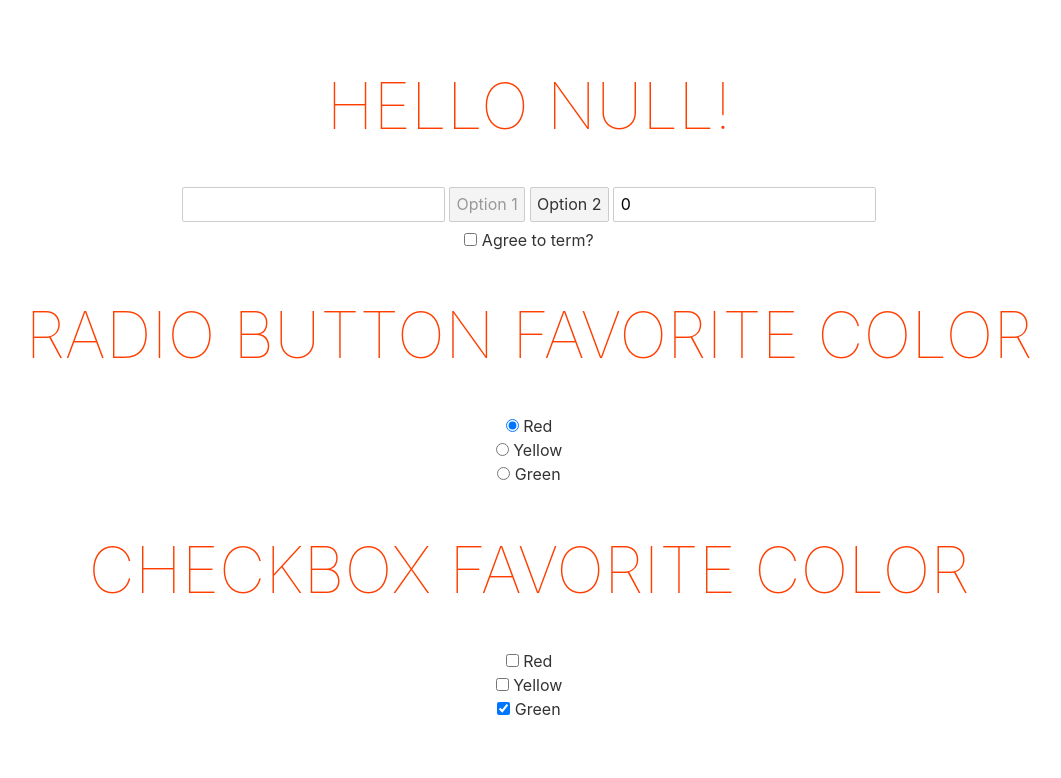
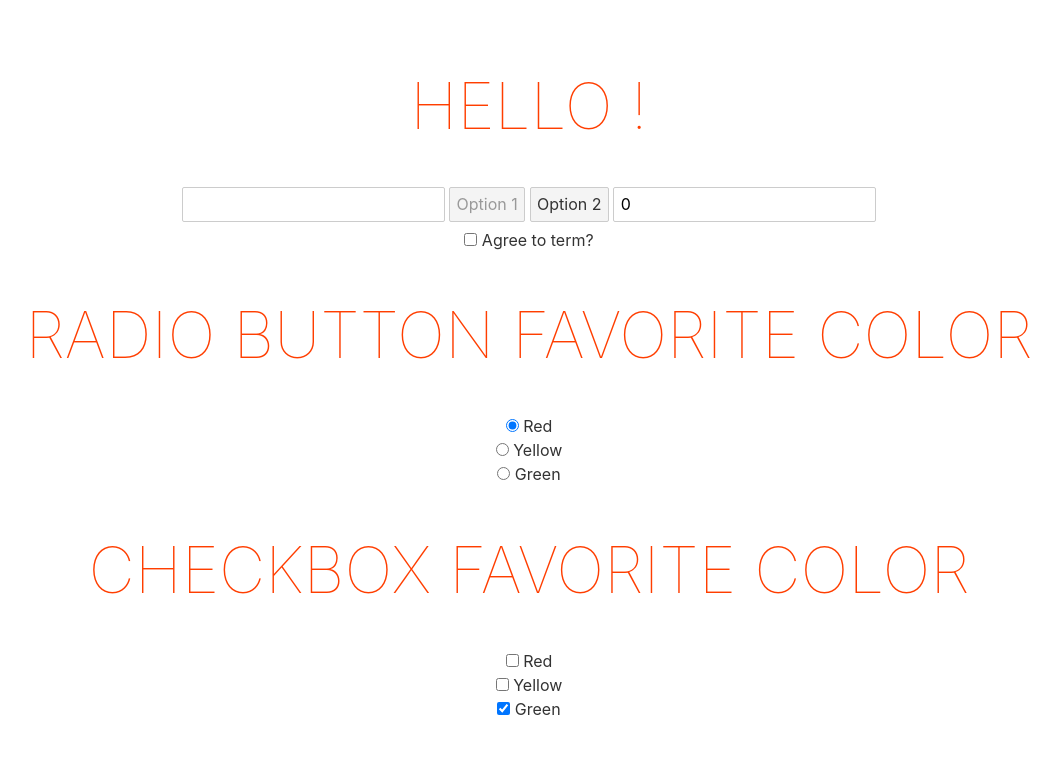
Before and after one commit to agungTuanany/svelte_course, a Svelte app in the folder working_with_binding_and_form/: page / in a window 1280 px wide. Shown: the top 778 px of the page, without its empty margins (111-1172 px from the left). Built offline with nearby package versions, Linux system fonts and the light colour scheme.

Commit message:
Chapter_8: Working With Binding & Forms | Binding to Component references

```diff
--- a/working_with_binding_and_form/src/App.svelte
+++ b/working_with_binding_and_form/src/App.svelte
@@ -5,7 +5,7 @@
 
     // ###########################################
     // Props
-    let val                 = null
+    let val                 = ""
     let selectedOption      = 1
     let price               = 0
     let agreed              = null
@@ -14,6 +14,7 @@
     let singleFavColor      = "yellow"
     let usernameInput       = null
     let someDiv             = null
+    let customInput         = null
 
     // ###########################################
     // Reactive expression
@@ -24,6 +25,7 @@
     $: console.log ("radioFavColor", radioFavColor)
     $: console.log ("checkboxFavColor", checkboxFavColor)
     $: console.log ("singleFavColor", singleFavColor)
+    $: console.log ("customInput", customInput)
 
     // ###########################################
     // Instant functions
@@ -35,6 +37,7 @@
         console.dir ("full element", usernameInput)
 
         console.dir ("someDiv", someDiv)
+        custominput.empty ()
     }
 </script>
 
@@ -68,7 +71,8 @@
         if You had a variable "value" instead of "val", you can also use a shorthand notation:"bind:value" (instead of "bind:value={value}")
     -->
     <!-- <input type="text" bind:value={val} /> -->
-    <CustomInput bind:val="{val}" />
+    <!-- If you have use case were you really need to trigger a function inside of the component this how you can do it -->
+    <CustomInput bind:val="{val}" bind:this="{customInput}" />
 
     <!--
         two way binding in custom element
--- a/working_with_binding_and_form/src/UI/CustomInput.svelte
+++ b/working_with_binding_and_form/src/UI/CustomInput.svelte
@@ -2,6 +2,10 @@
    export let val
    // Using type as dynamic. XXX As this lecture present using "type" as "dynamic" is not supported if input uses two-way-binding XXX
    // export let type
+
+   export function empty () {
+       val = ""
+   }
 </script>
 
 <input type="text" bind:value="{val}">
```
